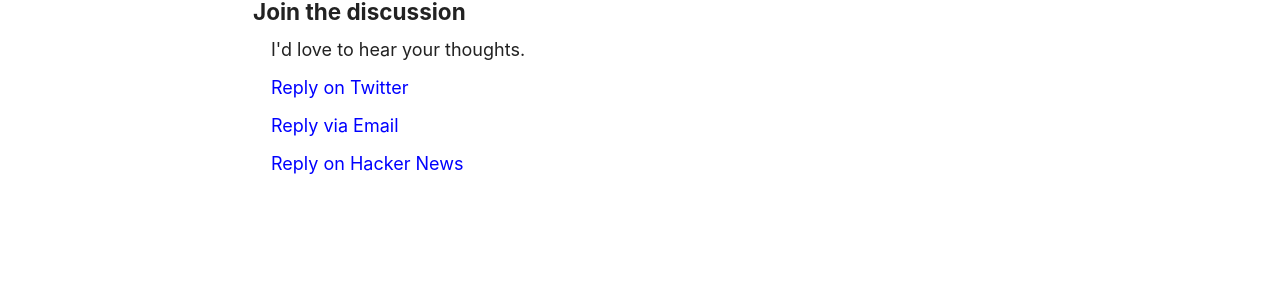
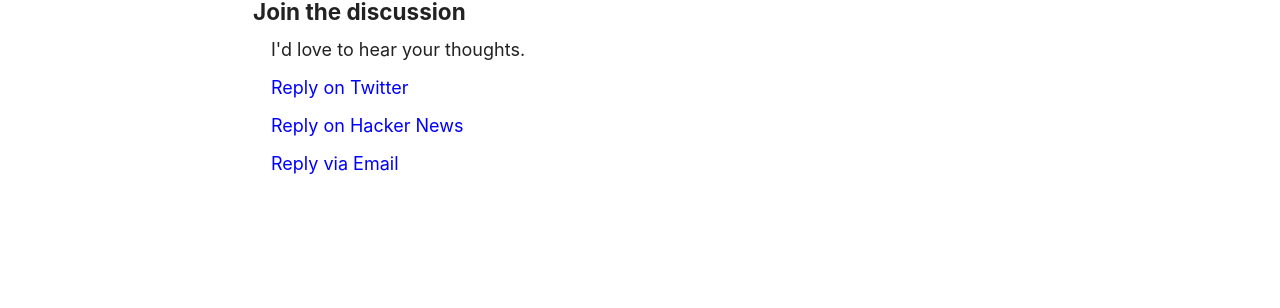
Before and after one commit to shreve/shreve.io, a Jekyll site: the page built from _posts/2020-08-06-obfuscating-your-email-on-the-web.md, in a window 1280 px wide and 900 px high, scrolled down 4240 px. Shown: the part 506-814 px from the top of the window. Built offline with Jekyll 4.4.1, drawn with Linux system fonts in a browser that asks for light colours.

Commit message:
Update social links

```diff
--- a/_layouts/post.md
+++ b/_layouts/post.md
@@ -54,12 +54,15 @@
 <h6>Join the discussion</h6>
 <ul>
     <li>I'd love to hear your thoughts.</li>
-    <li><a href="{% if page.tweet %}{{ page.tweet }}{% else
-    %}https://twitter.com/_shreve{% endif %}" target="_blank">Reply on Twitter</a></li>
-    <li><a href="#" class="email">Reply via Email</a></li>
+    {% if page.tweet %}
+    <li><a href="{{ page.tweet }}" target="_blank">Reply on Twitter</a></li>
+    {% else %}
+    <li><a href="https://twitter.com/_shreve" target="_blank">Reply on Twitter</a></li>
+    {% endif %}
     {% if page.hn %}
     <li><a href="{{ page.hn }}">Reply on Hacker News</a></li>
     {% endif %}
+    <li><a href="#" class="email">Reply via Email</a></li>
 </ul>
 </footer>
 </article>
```
